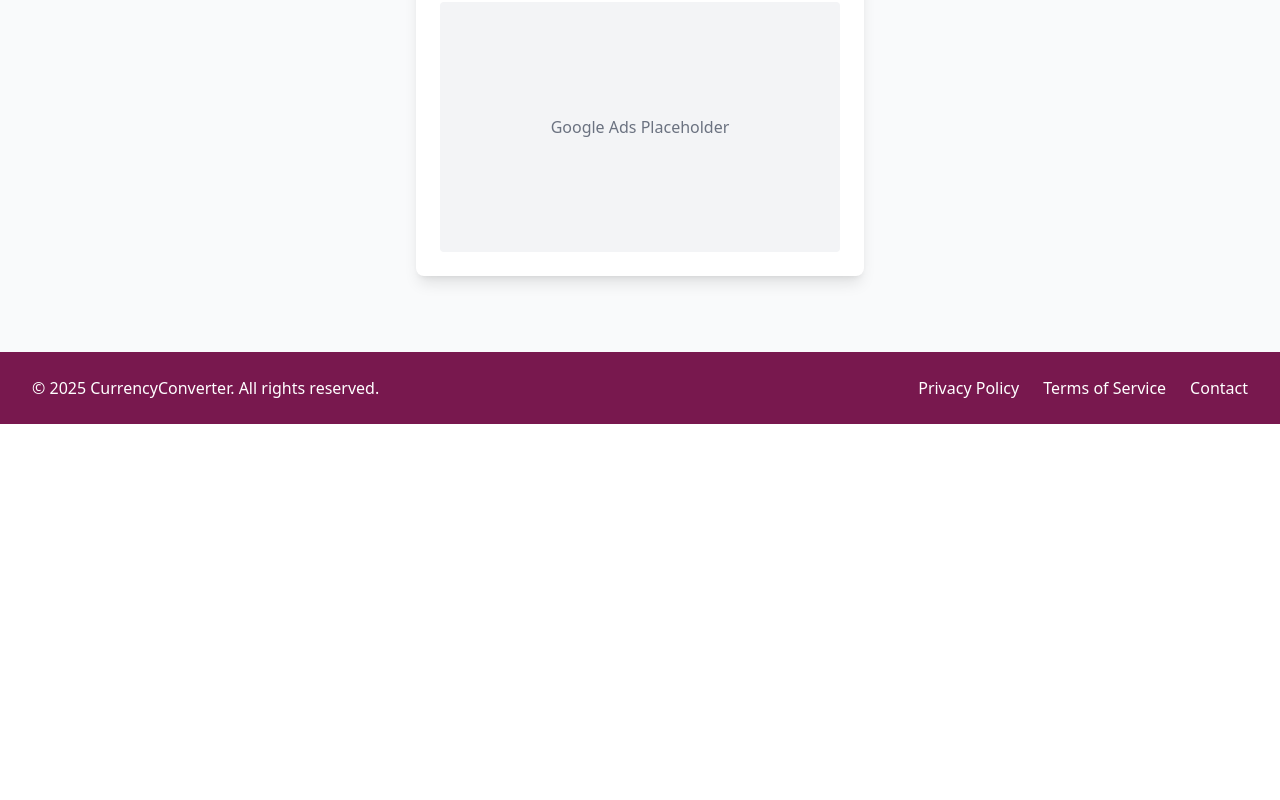
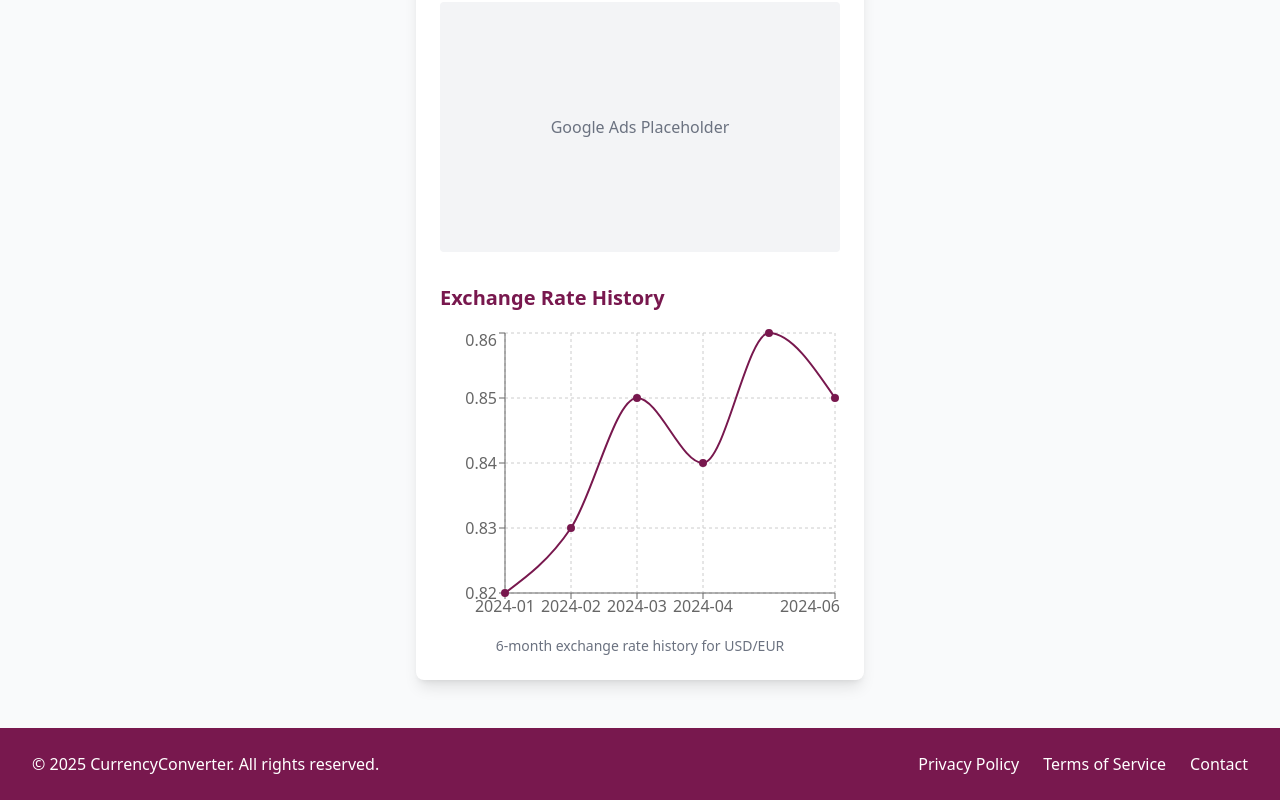
Before and after one commit to oinexacodebase/globex-rate-bridge, a React (Vite) app: page / in a window 1280 px wide. Shown: the part 376-1176 px from the top of the page. Before the commit the page ends 800 px from the top, so only its background shows below. Built offline with nearby package versions, Linux system fonts and the light colour scheme.

Commit message:
Add live currency chart feature
Implement a smart live currency chart below the Google Ads section on the main page.
[skip gpt_engineer]

```diff
--- a/src/components/CurrencyConverter.tsx
+++ b/src/components/CurrencyConverter.tsx
@@ -3,6 +3,7 @@ import { ArrowLeftRight, DollarSign } from 'lucide-react';
 import { Button } from "@/components/ui/button";
 import { Input } from "@/components/ui/input";
 import { useToast } from "@/components/ui/use-toast";
+import { LineChart, Line, XAxis, YAxis, CartesianGrid, Tooltip, ResponsiveContainer } from 'recharts';
 
 const CURRENCIES = {
   USD: "US Dollar",
@@ -33,6 +34,16 @@ const CurrencyConverter = () => {
   const [toCurrency, setToCurrency] = useState<string>('EUR');
   const [result, setResult] = useState<string>('');
   const { toast } = useToast();
+
+  // Mock data for the chart - in a real app, this would come from an API
+  const chartData = [
+    { date: '2024-01', rate: 0.82 },
+    { date: '2024-02', rate: 0.83 },
+    { date: '2024-03', rate: 0.85 },
+    { date: '2024-04', rate: 0.84 },
+    { date: '2024-05', rate: 0.86 },
+    { date: '2024-06', rate: 0.85 },
+  ];
 
   const handleConvert = async () => {
     if (!amount || isNaN(Number(amount))) {
@@ -144,6 +155,45 @@ const CurrencyConverter = () => {
       <div className="mt-8 w-full h-[250px] bg-gray-100 rounded flex items-center justify-center">
         <p className="text-gray-500">Google Ads Placeholder</p>
       </div>
+
+      {/* Currency Rate Chart */}
+      <div className="mt-8">
+        <h2 className="text-xl font-semibold text-primary mb-4">Exchange Rate History</h2>
+        <div className="w-full h-[300px]">
+          <ResponsiveContainer width="100%" height="100%">
+            <LineChart data={chartData}>
+              <CartesianGrid strokeDasharray="3 3" />
+              <XAxis
+                dataKey="date"
+                stroke="#666"
+                tick={{ fill: '#666' }}
+              />
+              <YAxis
+                stroke="#666"
+                tick={{ fill: '#666' }}
+                domain={['auto', 'auto']}
+              />
+              <Tooltip
+                contentStyle={{
+                  backgroundColor: 'white',
+                  border: '1px solid #ccc'
+                }}
+              />
+              <Line
+                type="monotone"
+                dataKey="rate"
+                stroke="#78184e"
+                strokeWidth={2}
+                dot={{ fill: '#78184e' }}
+                activeDot={{ r: 8 }}
+              />
+            </LineChart>
+          </ResponsiveContainer>
+        </div>
+        <p className="text-sm text-gray-500 mt-2 text-center">
+          6-month exchange rate history for {fromCurrency}/{toCurrency}
+        </p>
+      </div>
     </div>
   );
 };
```
